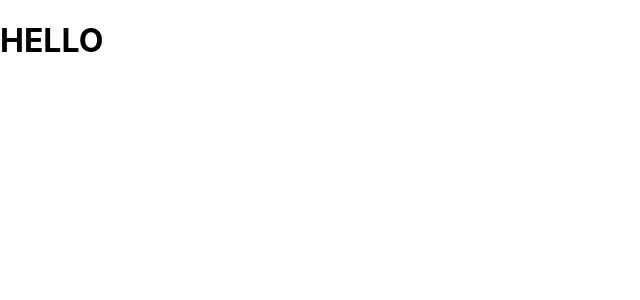
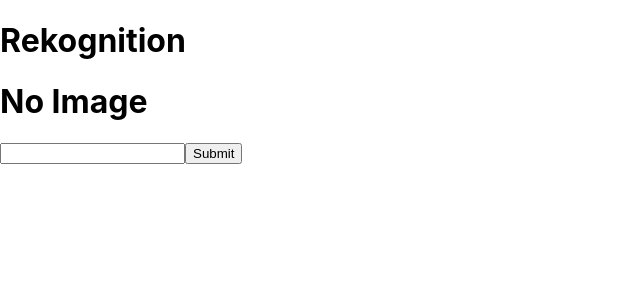
Before and after one commit to Conorbeamish/rekognition-app, a React (Create React App) app: page / in a window 1280 px wide. Shown: the top 300 px of the page, without its empty margins (0-640 px from the left). Built offline with nearby package versions, Linux system fonts and the light colour scheme.

Commit message:
Add images search display, functionality & logic

```diff
--- a/package.json
+++ b/package.json
@@ -6,6 +6,8 @@
     "@testing-library/jest-dom": "^4.2.4",
     "@testing-library/react": "^9.5.0",
     "@testing-library/user-event": "^7.2.1",
+    "axios": "^0.19.2",
+    "framer-motion": "^1.10.3",
     "react": "^16.13.1",
     "react-dom": "^16.13.1",
     "react-scripts": "3.4.1",
--- a/public/index.html
+++ b/public/index.html
@@ -7,9 +7,8 @@
     <meta name="theme-color" content="#000000" />
     <meta
       name="description"
-      content="Web site created using create-react-app"
+      content="An application using Rekognition to identify images"
     />
-    <link rel="apple-touch-icon" href="%PUBLIC_URL%/logo192.png" />
     <!--
       manifest.json provides metadata used when your web app is installed on a
       user's mobile device or desktop. See https://developers.google.com/web/fundamentals/web-app-manifest/
--- a/src/App.js
+++ b/src/App.js
@@ -1,9 +1,20 @@
 import React from 'react';
+import Navbar from "./components/Navbar";
+import ImageAnalysis from "./components/ImageAnalysis"
+import SearchForm from "./components/SearchForm";
+import ImageAnalysisProvider from './contexts/ImageAnalysisContext';
+
 
 function App() {
   return (
     <div className="App">
-      <h1>HELLO</h1>
+      <Navbar />
+
+      <ImageAnalysisProvider>
+        <ImageAnalysis />
+        <SearchForm />
+      </ImageAnalysisProvider>
+
     </div>
   );
 }
--- /dev/null
+++ b/src/components/ImageAnalysis.js
@@ -0,0 +1,22 @@
+import React, {useContext} from 'react';
+import ImageAnalysisDetails from "../components/ImageAnalysisDetails";
+import {ImageAnalysisContext} from "../contexts/ImageAnalysisContext";
+import { v4 as uuidv4 } from 'uuid';
+
+const ImageAnalysis = () => {
+    const {imageData} = useContext(ImageAnalysisContext);
+    return imageData.url? (
+        <div class="analysis">
+            <img className="analysis-image" src={imageData.url}></img>
+            <ul>
+                {imageData.resData.Labels.map(label => {
+                    return(<ImageAnalysisDetails label={label} key={uuidv4()} />)
+                })}
+            </ul>
+        </div>
+    ) : (
+        <h1> No Image </h1>
+    )
+}
+
+export default ImageAnalysis;
--- /dev/null
+++ b/src/components/ImageAnalysisDetails.js
@@ -0,0 +1,14 @@
+import React from 'react';
+
+const ImageAnalysisDetails = ({label}) => {
+    //Take confidence to 2 decimal places
+    const confidence = (Math.round(label.Confidence* 100) / 100).toFixed(2);
+
+    return (
+        <li>
+            {label.Name} : {confidence}%
+        </li>
+     );
+}
+
+export default ImageAnalysisDetails;
--- /dev/null
+++ b/src/components/Navbar.js
@@ -0,0 +1,11 @@
+import React from 'react';
+
+const Navbar = () => {
+    return (
+        <div className="nav">
+            <h1>Rekognition</h1>
+        </div>
+    );
+}
+
+export default Navbar;
--- /dev/null
+++ b/src/components/SearchForm.js
@@ -0,0 +1,34 @@
+import React, {useState, useContext} from 'react';
+import axios from "axios";
+import {ImageAnalysisContext} from "../contexts/ImageAnalysisContext";
+
+const SearchForm = () => {
+    const { dispatch } = useContext(ImageAnalysisContext);
+    const [url, setUrl ] = useState("")
+
+    const handleSubmit = (e) => {
+        e.preventDefault()
+        axios.post("/", {url})
+        .then((res) => {
+            const resData = res.data
+            dispatch({type: "ADD_IMG_DATA", imageData: {resData, url}})
+        })
+        .catch((res) => {
+            console.log(res)
+        })
+        setUrl("")
+    }
+    const handleChange = (e) =>{
+        setUrl(e.target.value)
+    }
+
+
+    return (
+        <form onSubmit={handleSubmit}>
+            <input type="text" onChange = {handleChange} value={url}/>
+            <button type="submit">Submit</button>
+        </form>
+    );
+}
+
+export default SearchForm;
--- /dev/null
+++ b/src/contexts/ImageAnalysisContext.js
@@ -0,0 +1,17 @@
+import React, {createContext, useReducer} from 'react';
+import {imageAnalysisReducer} from "../reducers/imageAnalysisReducer";
+
+export const ImageAnalysisContext = createContext();
+
+const ImageAnalysisProvider = (props) => {
+
+    const [imageData, dispatch] = useReducer(imageAnalysisReducer, [])
+
+    return (
+        <ImageAnalysisContext.Provider value ={{imageData, dispatch}} >
+            {props.children}
+        </ImageAnalysisContext.Provider>
+     );
+}
+
+export default ImageAnalysisProvider;
--- a/src/index.css
+++ b/src/index.css
@@ -11,3 +11,14 @@ code {
   font-family: source-code-pro, Menlo, Monaco, Consolas, 'Courier New',
     monospace;
 }
+
+.analysis{
+  max-height: 80vh;
+  max-width: 90%;
+
+}
+
+.analysis-image{
+  max-width:100%;
+  height: auto;
+}
--- /dev/null
+++ b/src/reducers/imageAnalysisReducer.js
@@ -0,0 +1,8 @@
+export const imageAnalysisReducer = (state, action) => {
+    switch(action.type){
+        case "ADD_IMG_DATA":
+            return(action.imageData)
+        default:
+            return state
+    }
+}
```
Also changed, not shown: public/manifest.json, 1 other file (tests, documents, lock files or other folders).
